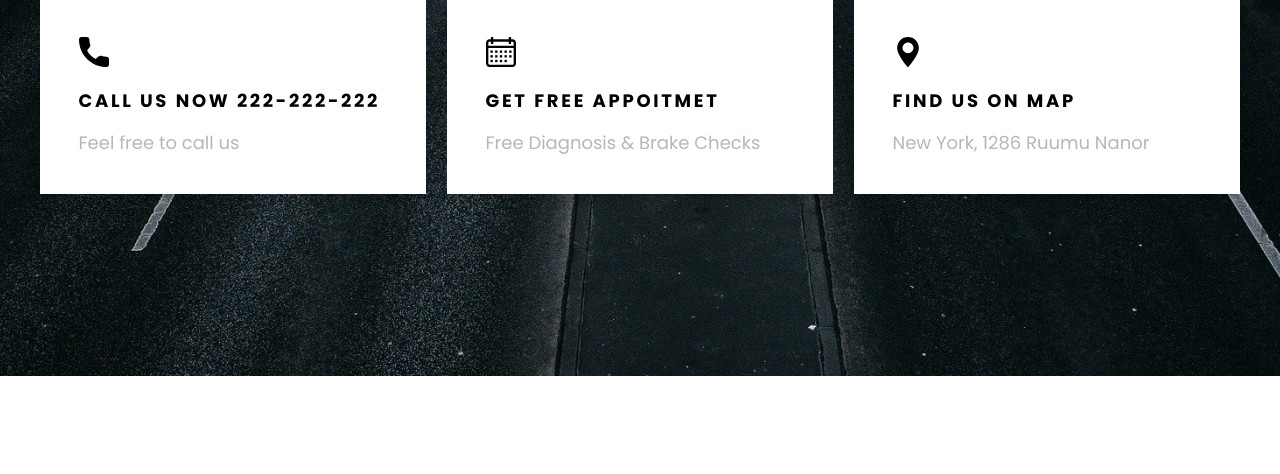
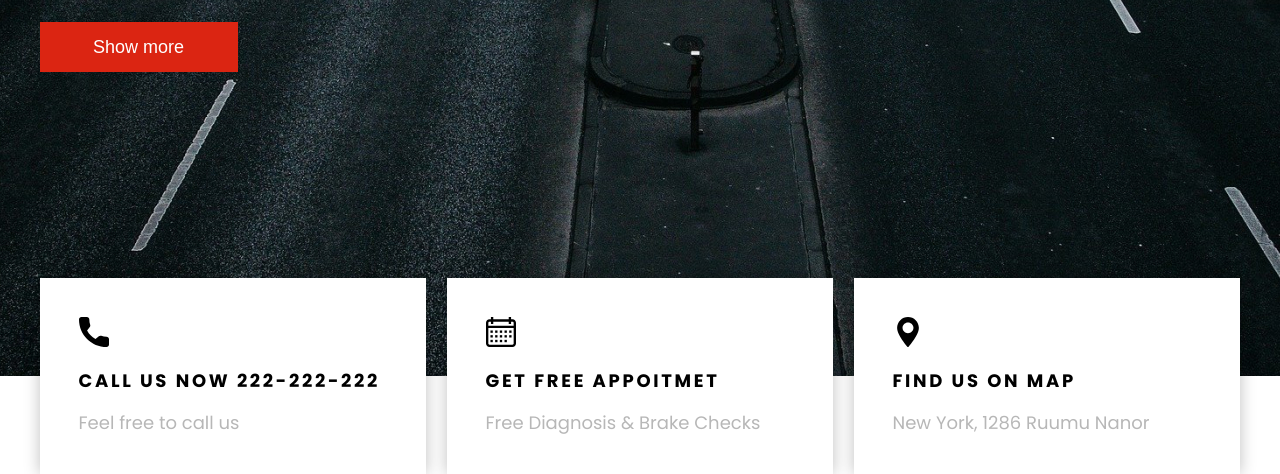
Before and after one commit to mutaev/maket01, a plain HTML site: page index.html in a window 1280 px wide. Shown: the part 374-848 px from the top of the page. Before the commit the page ends 800 px from the top, so only its background shows below. Drawn offline with Linux system fonts and the light colour scheme.

Commit message:
пофиксил баг

```diff
--- a/css/style.css
+++ b/css/style.css
@@ -117,9 +117,7 @@ img{
     padding: 117px 0 35px;
 }
 
-.header__btn {
 
-}
 
 .button {
     background: #DB2512;
@@ -127,20 +125,21 @@ img{
     font-weight: 500;
     font-size: inherit;
     line-height: 150%;
-    color: inherit;
+    color: #fff;
     width: 198px;
     height: 50px;
+    cursor: pointer;
 
 }
 
 
 /* services */
 .services {
-    /* position: relative; */
+    position: relative;
 }
 .address {
     position: absolute;
-    bottom: 232px;
+    top: -98px;
 
 
 }
--- a/index.html
+++ b/index.html
@@ -43,7 +43,7 @@
       <h1 class="header__title">
         KEEPING YOU ON THE ROAD WITH SERVICE YOU CAN TRUST
       </h1>
-      <button class="header__btn button">Show more</button>
+      <button class="button">Show more</button>
     </div>
   </header>
   <!-- раздел services -->
```
